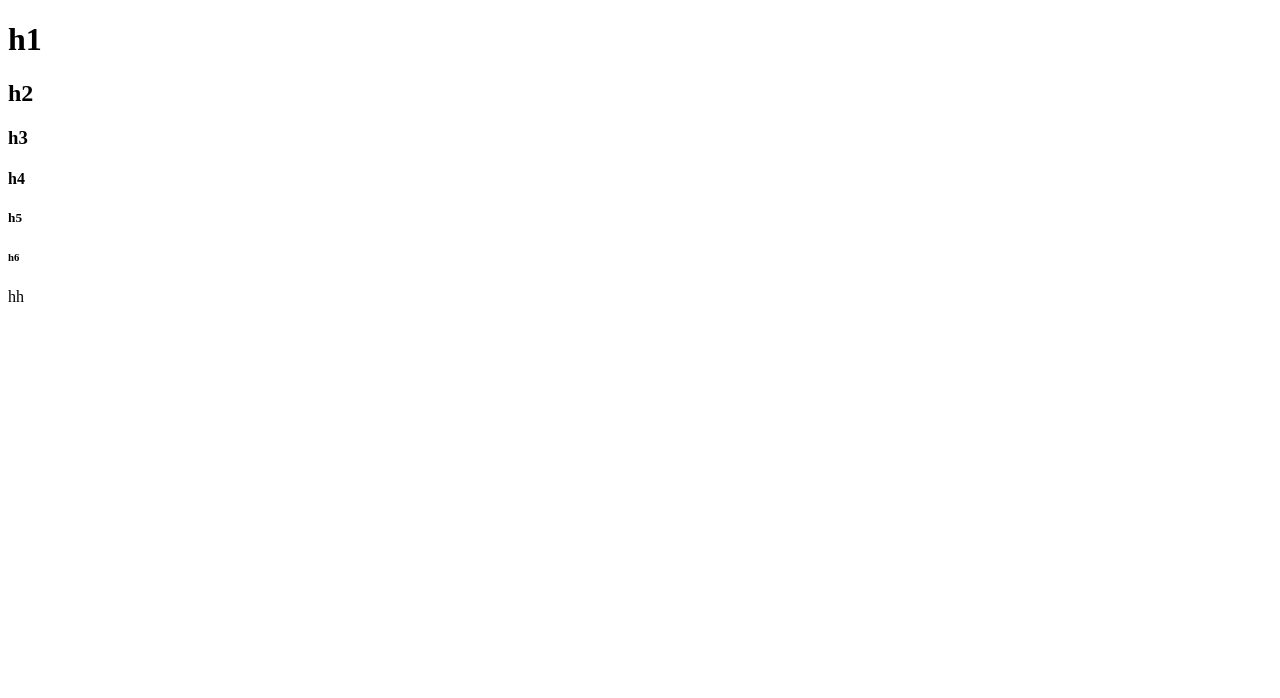
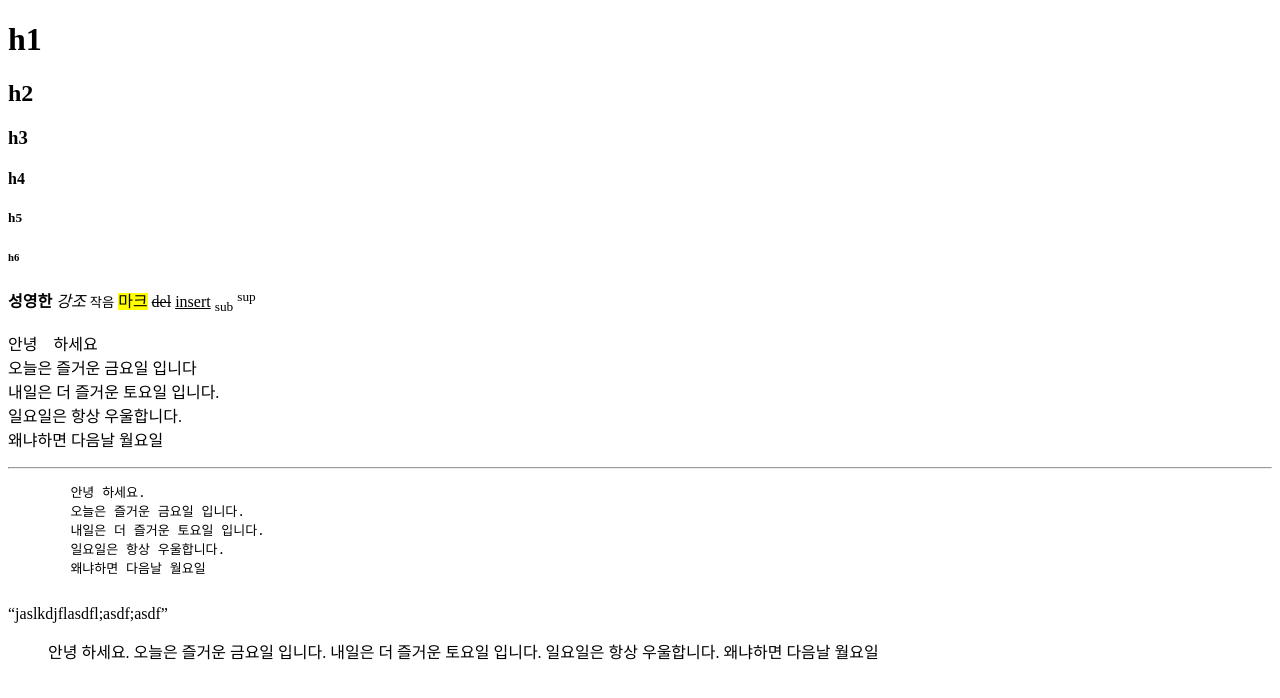
Before and after one commit to theblue9/Web_Fundamental-1, a plain HTML site: page WebContent/html/step01_text.html in a window 1280 px wide. Drawn offline with Linux system fonts and the light colour scheme.

Commit message:
2020-06-05-v5

```diff
--- a/WebContent/html/step01_text.html
+++ b/WebContent/html/step01_text.html
@@ -12,6 +12,36 @@
     <h4>h4</h4>
     <h5>h5</h5>
     <h6>h6</h6>
-    hh
+    <strong>성영한</strong>
+    <em>강조</em>
+    <small>작음</small>
+    <mark>마크</mark>
+    <del>del</del>
+    <ins>insert</ins>
+    <sub>sub</sub>
+    <sup>sup</sup>
+    <p>
+        안녕 &nbsp;&nbsp;&nbsp;하세요<br>
+        오늘은 즐거운 금요일 입니다<br>
+        내일은 더 즐거운 토요일 입니다.<br>
+        일요일은 항상 우울합니다.<br>
+        왜냐하면 다음날 월요일
+    </p>
+    <hr>
+    <pre>
+        안녕 하세요.
+        오늘은 즐거운 금요일 입니다.
+        내일은 더 즐거운 토요일 입니다.
+        일요일은 항상 우울합니다.
+        왜냐하면 다음날 월요일
+    </pre>
+    <q>jaslkdjflasdfl;asdf;asdf</q>
+    <blockquote>
+        안녕 하세요.
+        오늘은 즐거운 금요일 입니다.
+        내일은 더 즐거운 토요일 입니다.
+        일요일은 항상 우울합니다.
+        왜냐하면 다음날 월요일
+    </blockquote>
 </body>
 </html>
```
Also changed, not shown: WebContent/index.html (+13 -3 lines).
